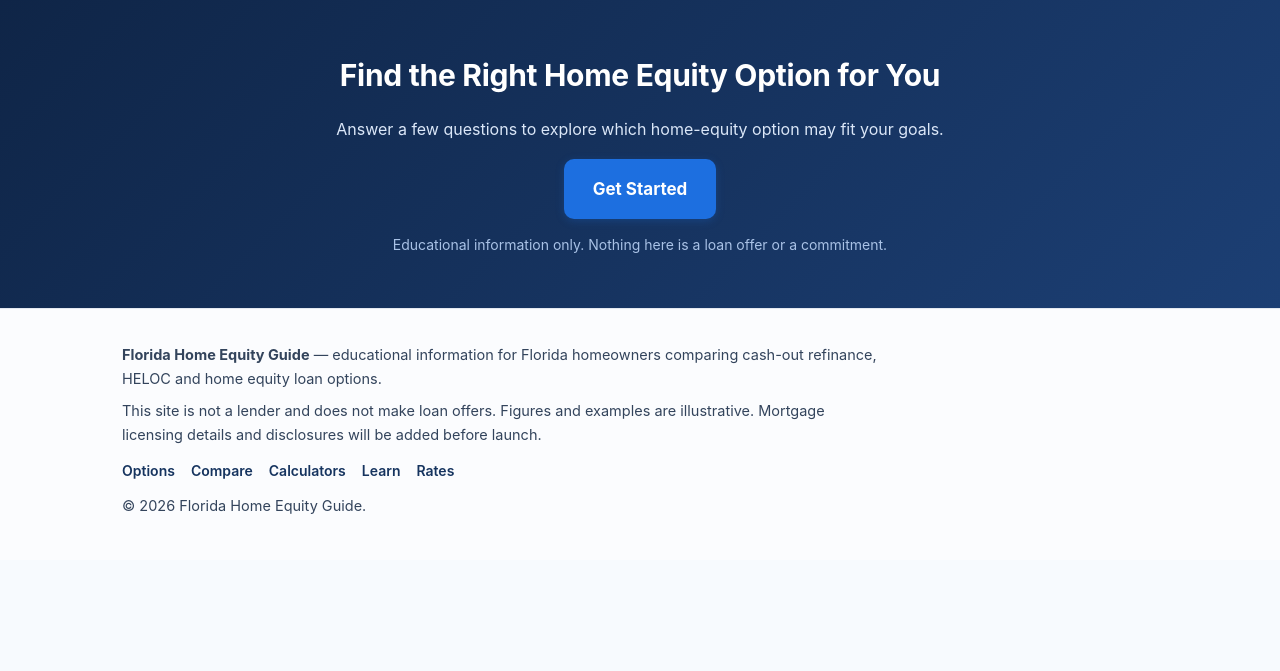
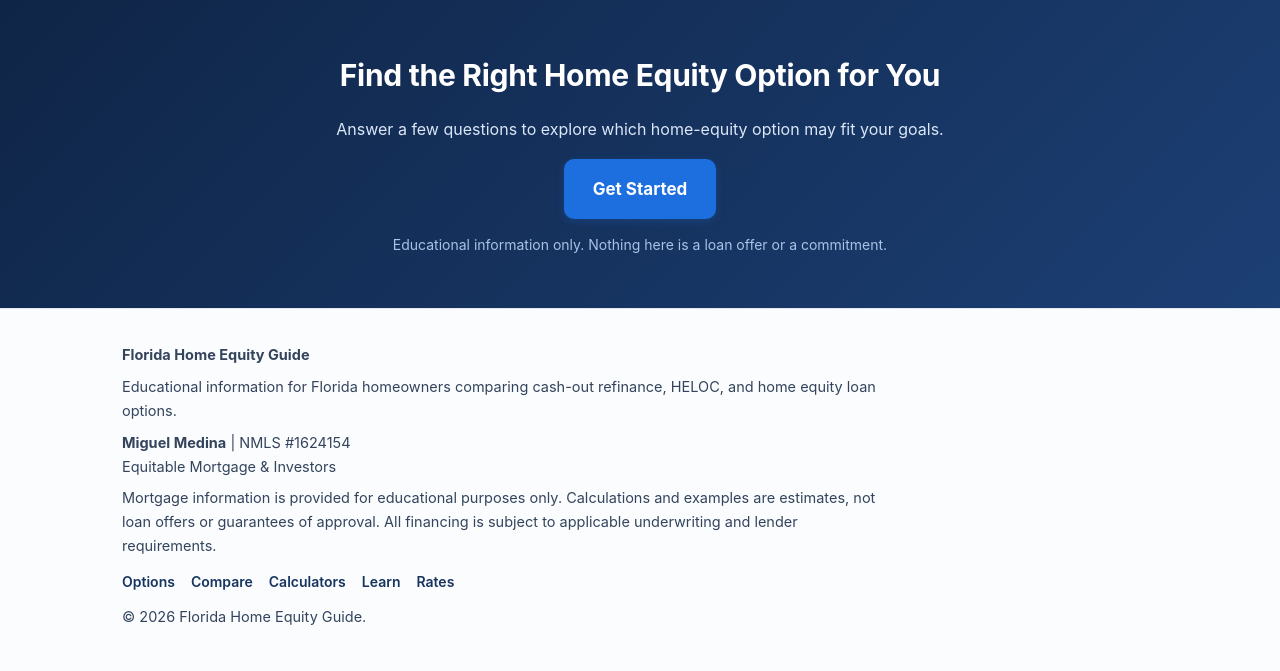
Before and after one commit to miguelduval79/myfloridaequity, a Flask app: page / in a window 1280 px wide. Shown: the part 3969-4640 px from the top of the page. Before the commit the page ends 4483 px from the top, so only its background shows below. Run offline with Flask 3, Linux system fonts and the light colour scheme.

Commit message:
Footer: add NMLS licensing information (update 001)
- Identify Miguel Medina | NMLS #1624154 and Equitable Mortgage & Investors in the main page footer
- Replace the 'licensing details will be added before launch' placeholder with the educational-purposes disclosure
- Footer nav, copyright and all styling preserved; no changes to calculators, lead capture, navigation, SEO or other pages

```diff
--- a/templates/main/index.html
+++ b/templates/main/index.html
@@ -202,10 +202,13 @@
 
 <footer class="site-footer">
   <div class="container footer-inner">
-    <p><strong>{{ site_name }}</strong> &mdash; educational information for Florida homeowners comparing
-      cash-out refinance, HELOC and home equity loan options.</p>
-    <p class="muted">This site is not a lender and does not make loan offers. Figures and examples are illustrative.
-      Mortgage licensing details and disclosures will be added before launch.</p>
+    <p><strong>{{ site_name }}</strong></p>
+    <p>Educational information for Florida homeowners comparing cash-out refinance, HELOC, and home
+      equity loan options.</p>
+    <p><strong>Miguel Medina</strong> | NMLS #1624154<br>Equitable Mortgage &amp; Investors</p>
+    <p class="muted">Mortgage information is provided for educational purposes only. Calculations and
+      examples are estimates, not loan offers or guarantees of approval. All financing is subject to
+      applicable underwriting and lender requirements.</p>
     <nav class="footer-nav" aria-label="Footer">
       <a href="#options">Options</a>
       <a href="#compare">Compare</a>
```
